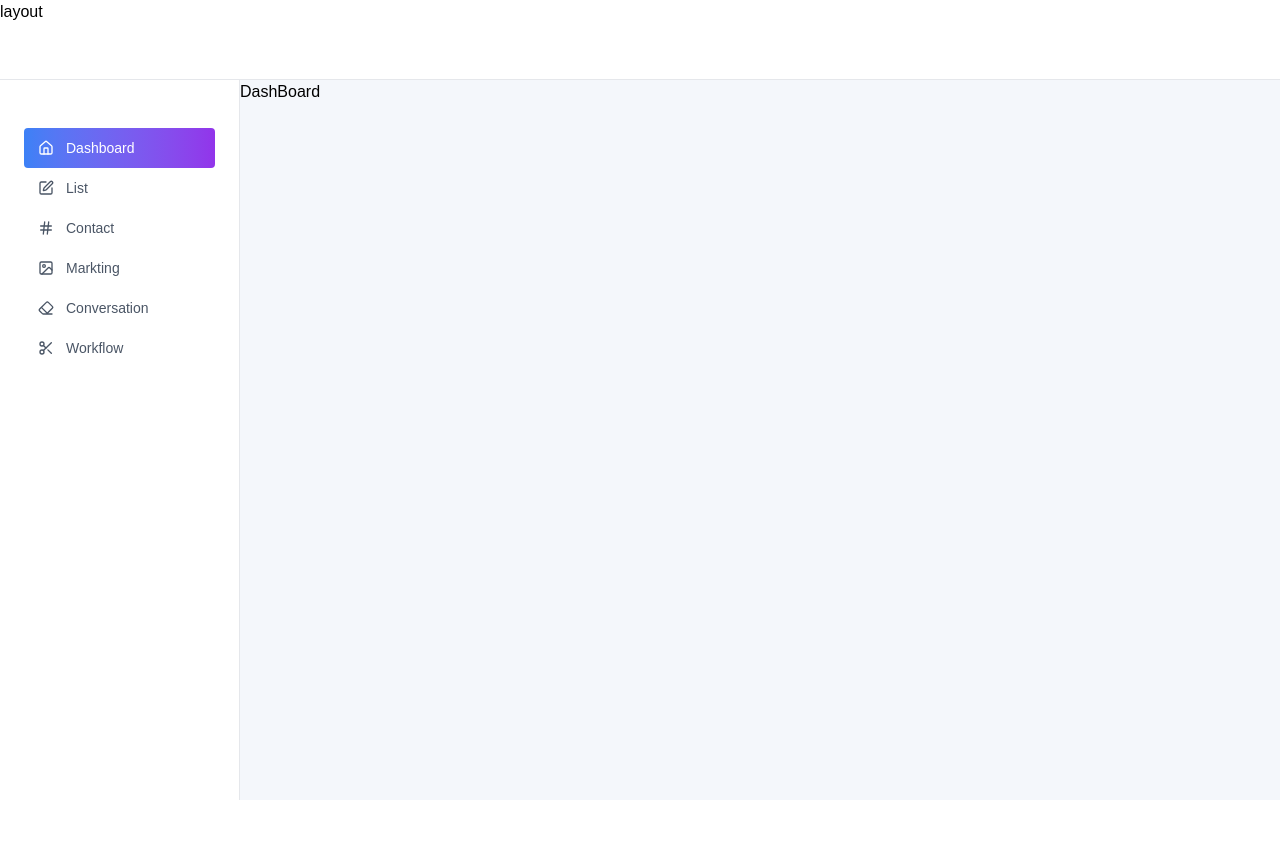
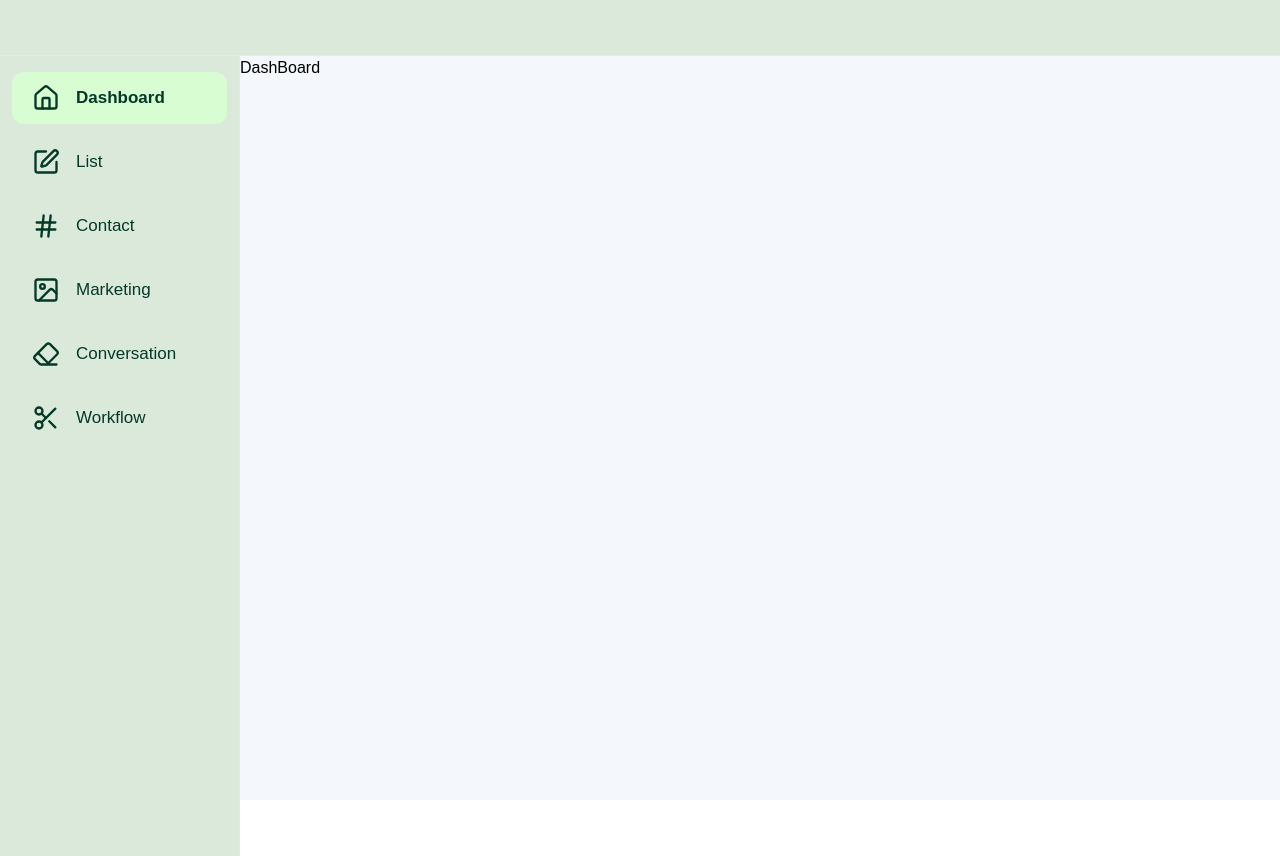
Before and after one commit to bikashkumar2004/Samarthya, a React (Vite) app in the folder client/: page /admin in a window 1280 px wide. Before the commit the page ends 800 px from the top, so only its background shows below. Built offline with nearby package versions, Linux system fonts and the light colour scheme; no server answers.

Commit message:
commit
commit

```diff
--- a/client/src/components/admin/Sidebar.jsx
+++ b/client/src/components/admin/Sidebar.jsx
@@ -1,42 +1,55 @@
-import { Eraser, FileText, Hash, House, Image, LogOut, Scissors, SquarePen, Users } from 'lucide-react';
-import React, { useEffect } from 'react'
-import { NavLink } from 'react-router-dom';
+import React from "react";
+import { NavLink } from "react-router-dom";
+import {
+  House,
+  SquarePen,
+  Hash,
+  Image,
+  Eraser,
+  Scissors,
+} from "lucide-react";
 
 const navItems = [
-  {to: '/admin', label: 'Dashboard', Icon: House},
-  {to: '/admin/list', label: 'List', Icon: SquarePen},
-  {to: '/admin/contact', label: 'Contact', Icon: Hash},
-  {to: '/admin/markting', label: 'Markting', Icon: Image},
-  {to: '/admin/conversation', label: 'Conversation', Icon: Eraser},
-  {to: '/admin/workflow', label: 'Workflow', Icon: Scissors}
-]
+  { to: "/admin", label: "Dashboard", Icon: House },
+  { to: "/admin/list", label: "List", Icon: SquarePen },
+  { to: "/admin/contact", label: "Contact", Icon: Hash },
+  { to: "/admin/markting", label: "Marketing", Icon: Image },
+  { to: "/admin/conversation", label: "Conversation", Icon: Eraser },
+  { to: "/admin/workflow", label: "Workflow", Icon: Scissors },
+];
 
-
-const Sidebar = ({ sidebar, setSidebar}) => {
-
-
-
+export default function Sidebar({ sidebar, setSidebar }) {
   return (
-    <div className={`w-60 bg-white border-r border-gray-200 flex flex-col justify-between items-center max-sm:absolute top-14 bottom-0 ${sidebar ? 'translate-x-0' : 'max-sm:-translate-x-full'} transition-all duration-300 ease-in-out`}>
-      <div className='my-7 w-full'>
-        <div className='px-6 mt-5 text-sm text-gray-600 font-medium'>
-          {navItems.map(({to, label, Icon})=>(
-            <NavLink key={to} to={to} end={to === '/admin'} onClick={()=>
-              setSidebar(false)} className={({isActive})=> `px-3.5 py-2.5 flex items-center gap-3 rounded ${isActive ? 'bg-gradient-to-r from-[#3C81F6] to-[#9234EA] text-white' : ''}`}
+    <div
+      className={`w-60 h-screen bg-[#dbe9db] border-r border-gray-200 flex flex-col justify-between transition-all duration-300 ease-in-out
+        max-sm:fixed max-sm:top-14 max-sm:bottom-0 max-sm:z-50
+        ${sidebar ? "translate-x-0" : "max-sm:-translate-x-full"}`}
     >
-              {({isActive})=>(
+      <div className="mt-4 px-3 space-y-1">
+        {navItems.map(({ to, label, Icon }) => (
+          <NavLink
+            key={to}
+            to={to}
+            end
+            onClick={() => setSidebar && setSidebar(false)}
+            className={({ isActive }) =>
+              `flex items-center gap-4 px-5 py-3 rounded-xl font-medium mb-3 transition-all duration-200 ${
+                isActive
+                  ? "bg-[#D8FDD2] text-[#043927] font-semibold"
+                  : "hover:bg-[#f2fdf2] text-[#043927]"
+              }`
+            }
+          >
+            {/* ✅ Use function-as-children form to access isActive safely */}
+            {({ isActive }) => (
               <>
-                  <Icon className={`w-4 h-4 ${isActive ? 'text-white' : ''}`}/>
-                  {label}
+                <Icon className="w-7 h-7 text-[#043927]" />
+                <span className="text-[17px]">{label}</span>
               </>
             )}
           </NavLink>
         ))}
       </div>
     </div>
-
-    </div>
-  )
+  );
 }
-
-export default Sidebar
--- a/client/src/pages/admin/AdminLayout.jsx
+++ b/client/src/pages/admin/AdminLayout.jsx
@@ -13,8 +13,8 @@ const AdminLayout = () => {
 
   return (
     <div className='flex flex-col items-start justify-start h-screen'>
-      layout
-      <nav className='w-full px-8 min-h-14 flex items-center justify-between border-b border-gray-200'>
+
+      <nav className='w-full px-8 min-h-14 flex items-center justify-between border-b border-gray-200 bg-[#dbe9db]'>
         {/* <img src={assets.logo} alt="" onClick={()=> navigate('/')} className='cursor-pointer w-32 sm:w-44'/> */}
         {
           sidebar ? <X onClick={()=> setSidebar(false)} className='w-6 h-6 text-gray-600 sm:hidden'/>
```
Lines whose indentation alone changed are shown as unchanged.
